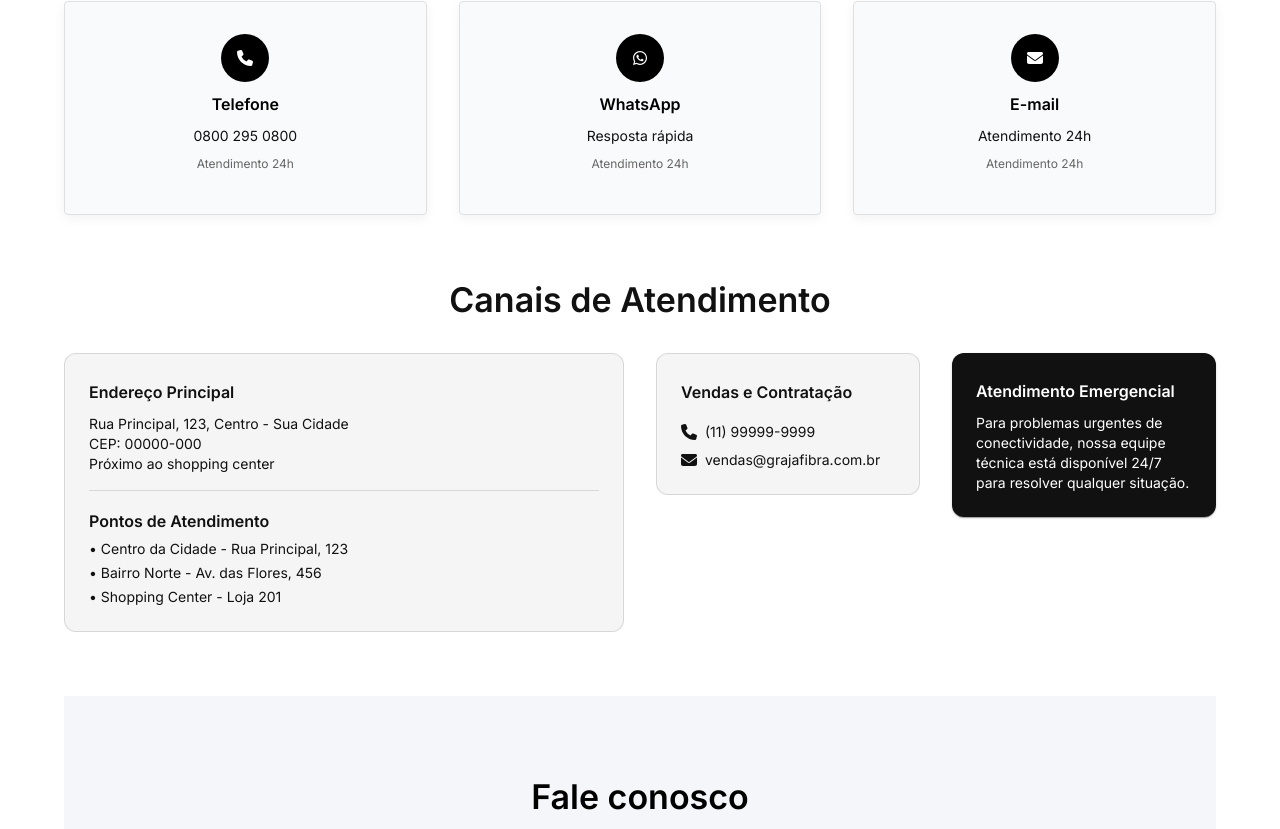
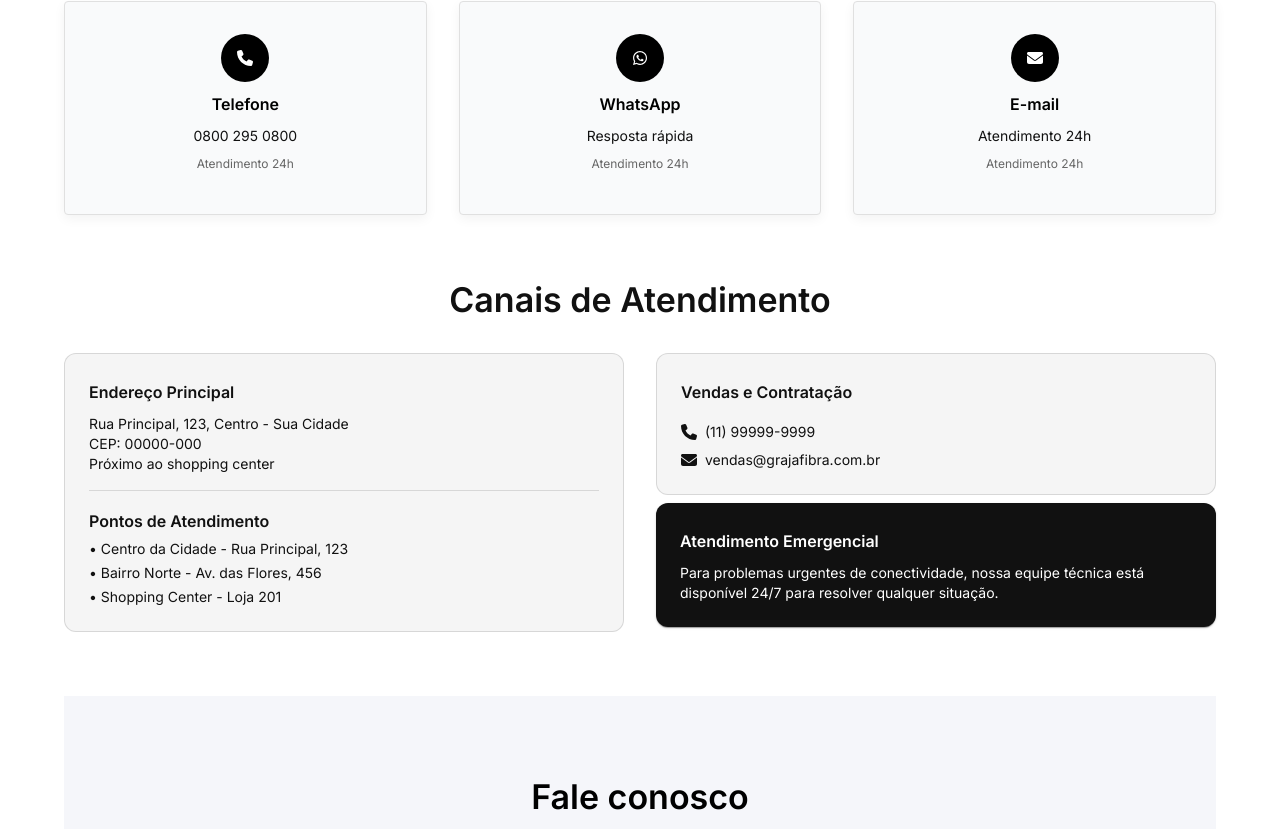
Before and after one commit to Diogozura/granja-fibra, a Next.js app: page /contato in a window 1280 px wide. Shown: the part 376-1205 px from the top of the page. Built offline with nearby package versions, Linux system fonts and the light colour scheme.

Commit message:
Update CanaisAtendimento.tsx

```diff
--- a/src/app/contato/CanaisAtendimento.tsx
+++ b/src/app/contato/CanaisAtendimento.tsx
@@ -13,7 +13,7 @@ export default function CanaisAtendimento() {
             <Typography variant='h4' textAlign="center" fontWeight="600" mb={4}>Canais de Atendimento</Typography>
 
             <Grid container spacing={4}>
-        <Grid size={{xs:12, md:6}}>
+                <Grid size={{ xs: 12, md: 6 }}>
                     <Paper variant="outlined" sx={{ p: 3, borderRadius: 3 }}>
                         <Typography variant="subtitle1" fontWeight={600}>{enderecoPrincipal.titulo}</Typography>
                         <Typography variant="body2" mt={1}>{enderecoPrincipal.logradouro}</Typography>
@@ -29,7 +29,9 @@ export default function CanaisAtendimento() {
                     </Paper>
                 </Grid>
 
-        <Grid size={{xs:12, md:3}}>
+                <Grid size={{ xs: 12, md: 6 }}>
+
+                    <Grid size={12 } mb={1}>
                         <Paper variant="outlined" sx={{ p: 3, borderRadius: 3 }}>
                             <Typography variant="subtitle1" fontWeight={600}>{vendas.titulo}</Typography>
                             <Box mt={2}>
@@ -49,12 +51,14 @@ export default function CanaisAtendimento() {
                         </Paper>
                     </Grid>
 
-        <Grid size={{xs:12, md:3}} >
+                    <Grid size={ 12 } >
                         <Paper sx={{ p: 3, borderRadius: 3, backgroundColor: '#111', color: 'white' }}>
                             <Typography variant="subtitle1" fontWeight={600}>{emergencial.titulo}</Typography>
                             <Typography variant="body2" mt={1}>{emergencial.descricao}</Typography>
                         </Paper>
                     </Grid>
+
+                </Grid>
             </Grid>
         </Box>
     );
```
Lines whose indentation alone changed are shown as unchanged.
